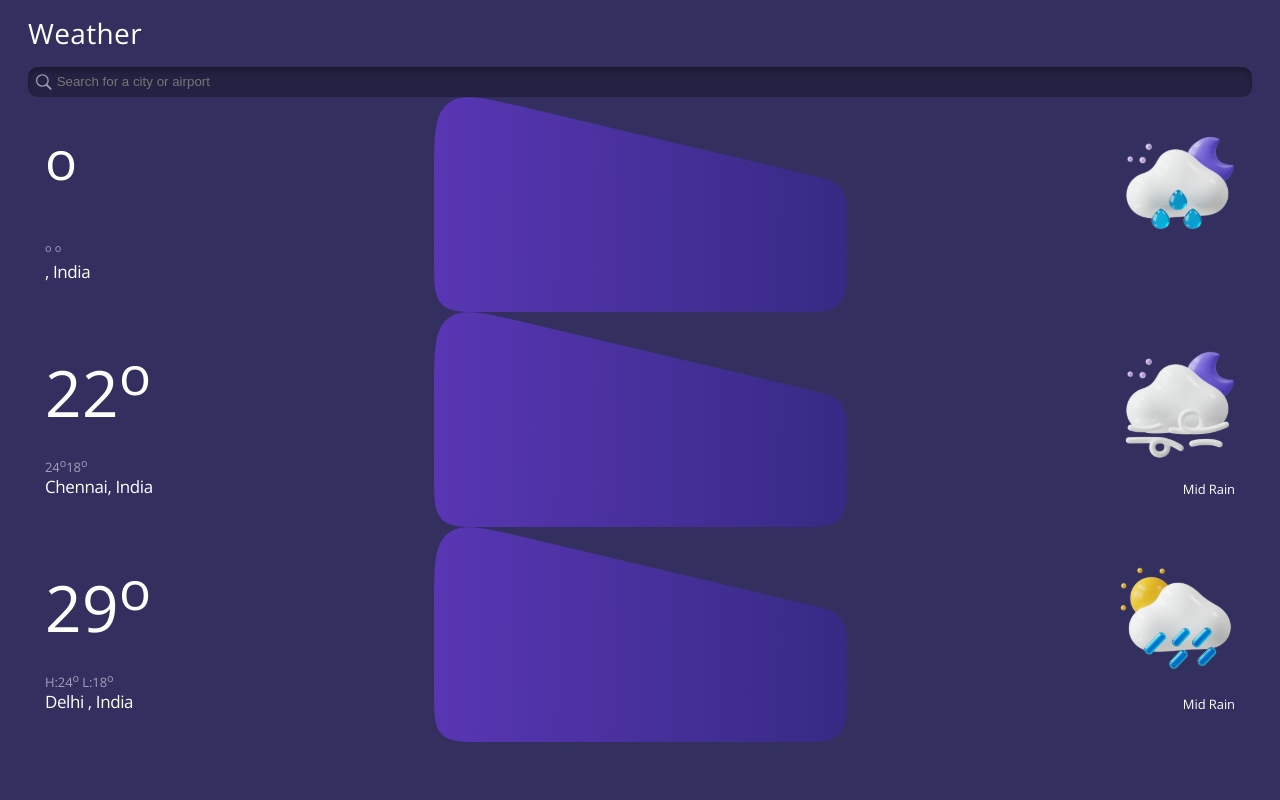
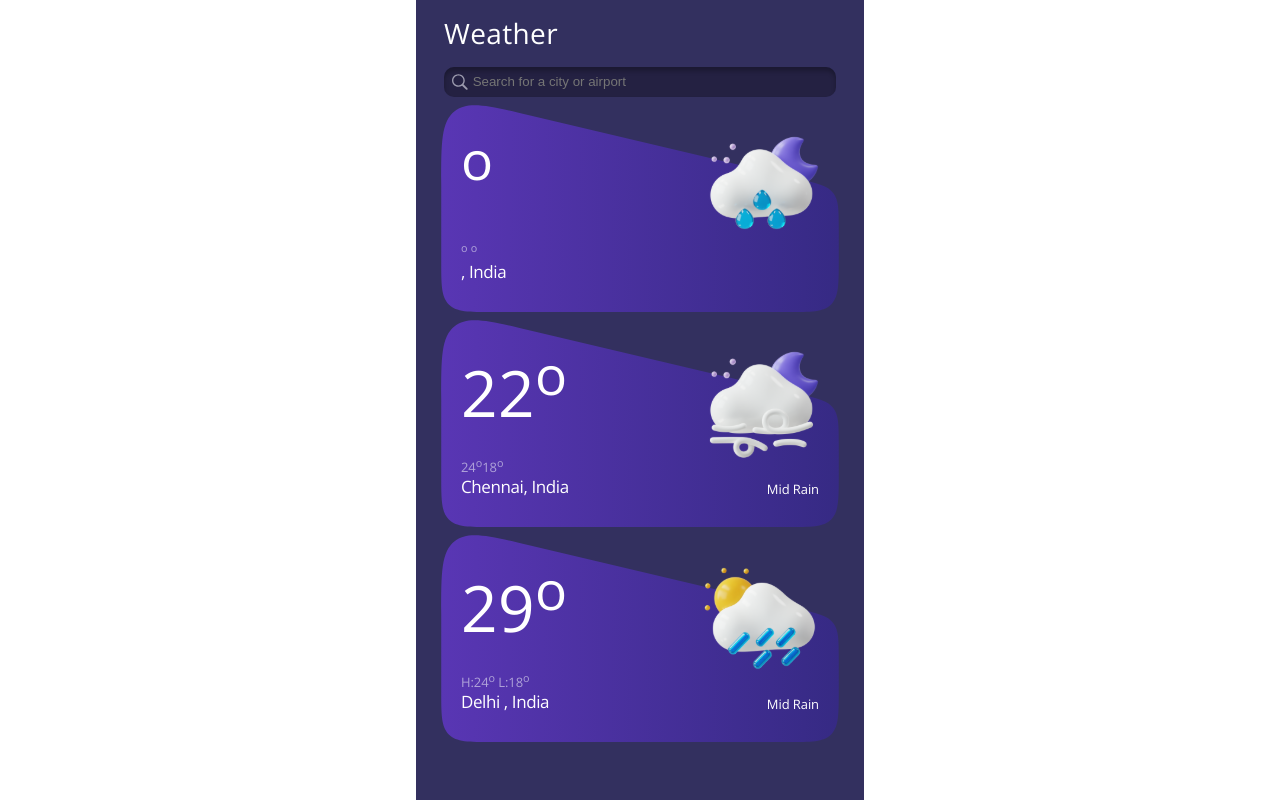
Before and after one commit to amishagupta21/weather-app, a React (Create React App) app: page / in a window 1280 px wide. Built offline with nearby package versions, Linux system fonts and the light colour scheme; no server answers.

Commit message:
updated in css

```diff
--- a/src/components/Mainpage/Main/index.module.css
+++ b/src/components/Mainpage/Main/index.module.css
@@ -113,3 +113,12 @@
     letter-spacing: -0.078px;
     color: #FFFFFF;
 }
+
+@media screen and (min-width:500px) {
+    .container {
+        width: 35%;
+        margin-left: auto;
+        margin-right: auto;
+    }
+
+}
--- a/src/components/Weatherpage/index.module.css
+++ b/src/components/Weatherpage/index.module.css
@@ -170,3 +170,11 @@
     justify-content: center;
     align-items: center;
 }
+@media screen and (min-width:500px) {
+    .conatiner {
+        width: 35%;
+        margin-left: auto;
+        margin-right: auto;
+    }
+
+}
--- a/src/index.css
+++ b/src/index.css
@@ -3,3 +3,13 @@
   margin: 0px;
   box-sizing: border-box;
 }
+::-webkit-scrollbar {
+  width: 0px;               /* width of the entire scrollbar */
+}
+::-webkit-scrollbar-track {
+  background: transparent;        /* color of the tracking area */
+}
+::-webkit-scrollbar-thumb {
+  background-color: gray;    /*color of the scroll thumb*/
+  border-radius: 20px;       /* roundness of the scroll thumb */
+}
```
Also changed, not shown: src/components/Mainpage/Weather/index.js (deleted, +0 -11 lines), src/components/Mainpage/Weather/index.module.css (deleted), 1 other file (tests, documents, lock files or other folders).
